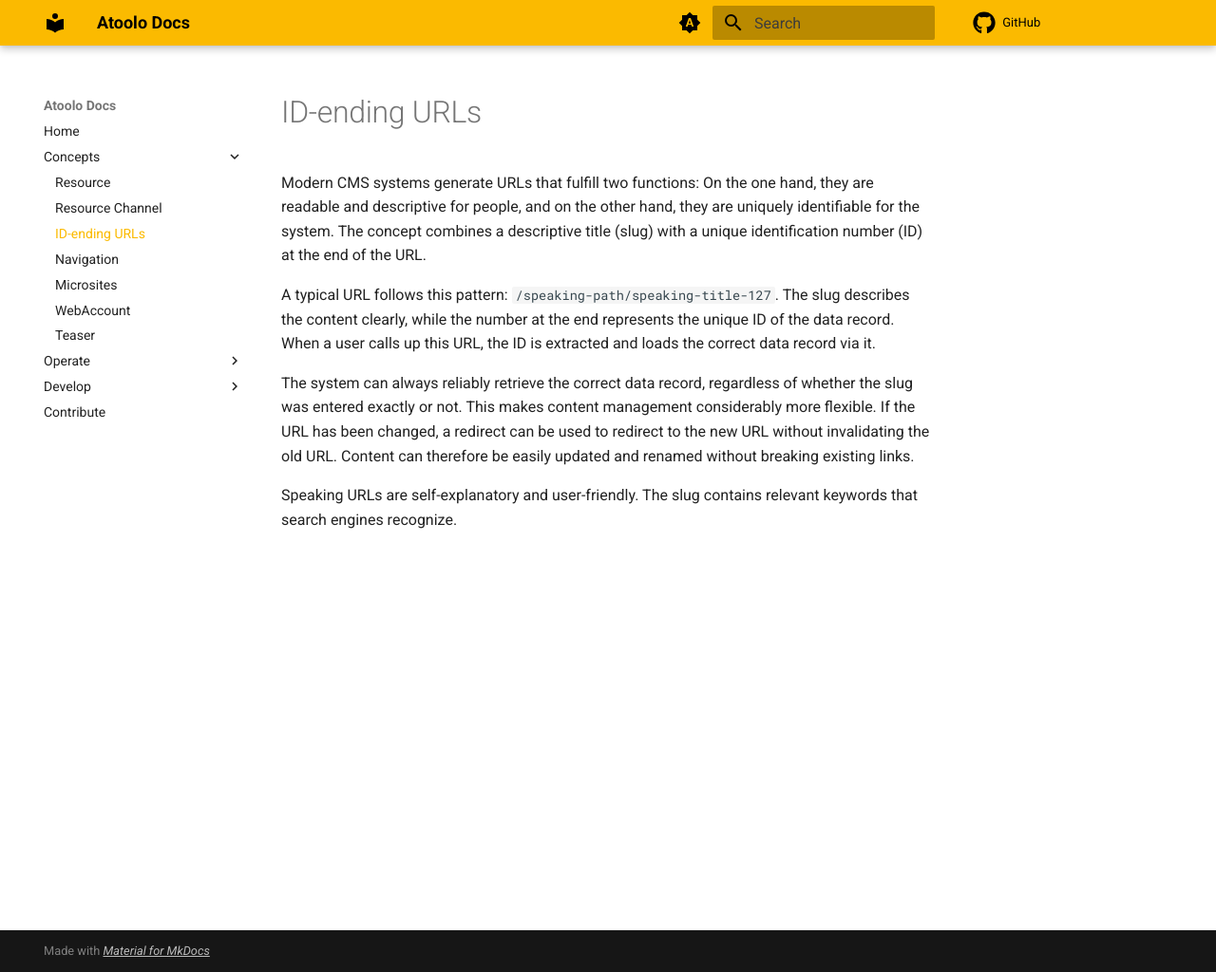
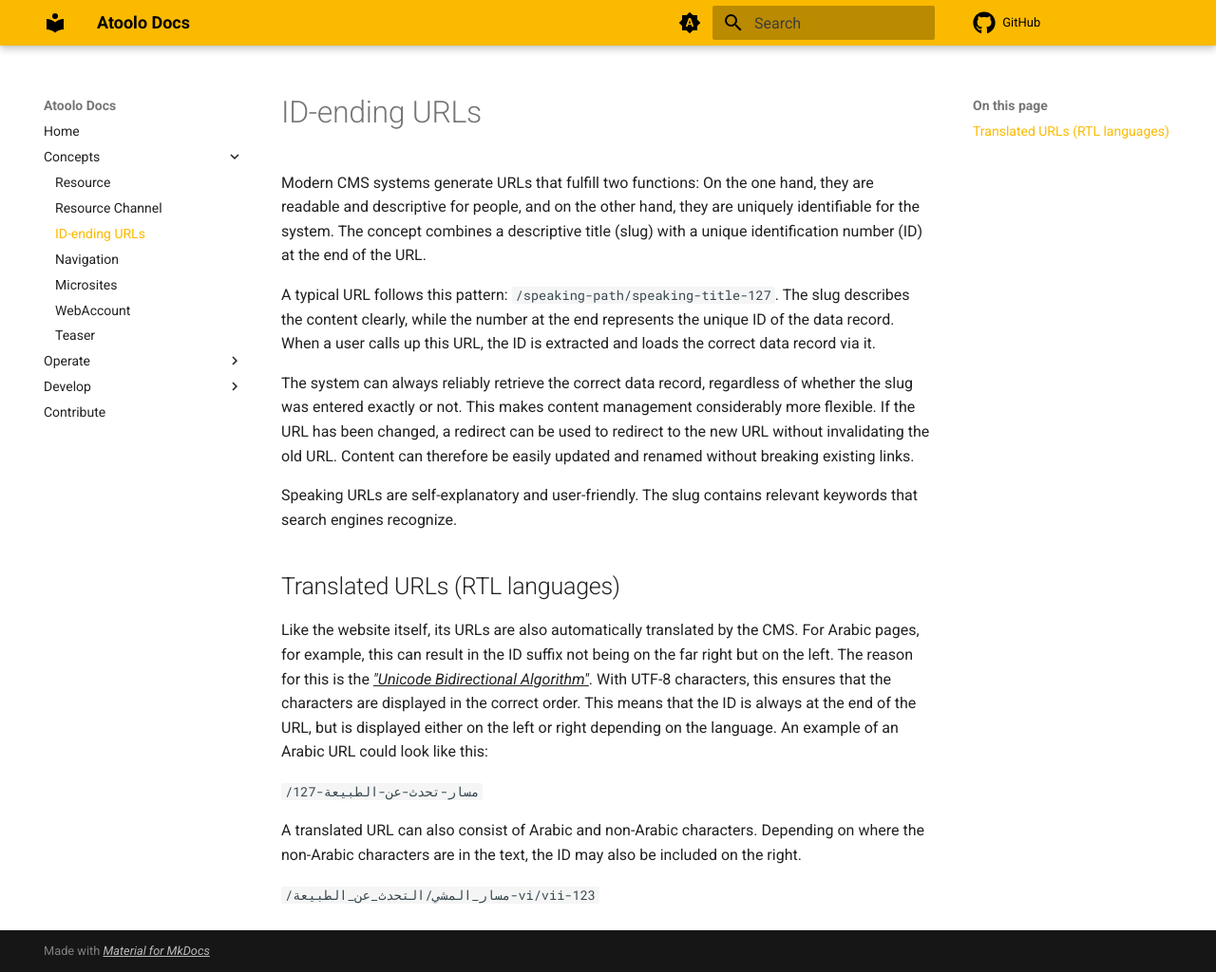
Before and after one commit to sitepark/atoolo-docs, an MkDocs documentation site: the page built from docs/concepts/id-ending-urls.md, in a window 1280 px wide and 1024 px high. Shown: the whole window at 95% size. Built offline with MkDocs 1.6.1 and Material for MkDocs 9.7.7, drawn with Linux system fonts in a browser that asks for light colours; comment, search, counter and statistics services are not loaded.

Commit message:
feat: resource-channel and id-ending urls

```diff
--- a/docs/concepts/id-ending-urls.md
+++ b/docs/concepts/id-ending-urls.md
@@ -7,3 +7,13 @@ A typical URL follows this pattern: `/speaking-path/speaking-title-127`. The slu
 The system can always reliably retrieve the correct data record, regardless of whether the slug was entered exactly or not. This makes content management considerably more flexible. If the URL has been changed, a redirect can be used to redirect to the new URL without invalidating the old URL. Content can therefore be easily updated and renamed without breaking existing links.
 
 Speaking URLs are self-explanatory and user-friendly. The slug contains relevant keywords that search engines recognize.
+
+## Translated URLs (RTL languages)
+
+Like the website itself, its URLs are also automatically translated by the CMS. For Arabic pages, for example, this can result in the ID suffix not being on the far right but on the left. The reason for this is the ["Unicode Bidirectional Algorithm"](https://www.unicode.org/reports/tr9/). With UTF-8 characters, this ensures that the characters are displayed in the correct order. This means that the ID is always at the end of the URL, but is displayed either on the left or right depending on the language. An example of an Arabic URL could look like this:
+
+`/مسار-تحدث-عن-الطبيعة-127`
+
+A translated URL can also consist of Arabic and non-Arabic characters. Depending on where the non-Arabic characters are in the text, the ID may also be included on the right.
+
+`/مسار_المشي/التحدث_عن_الطبيعة-vi/vii-123`
```
